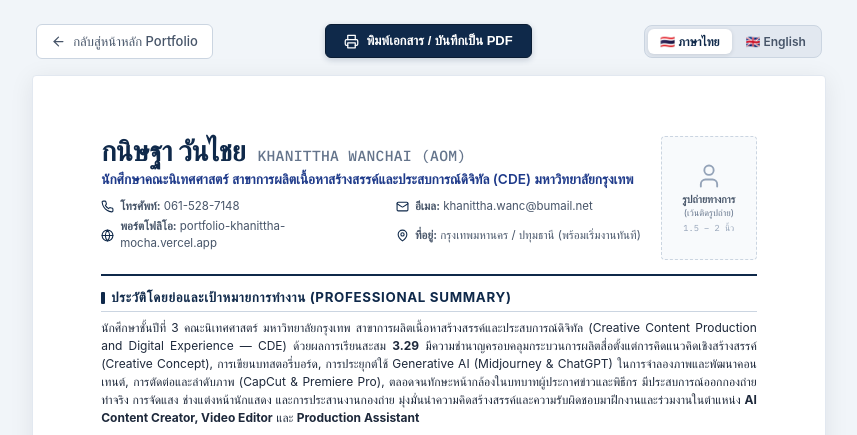
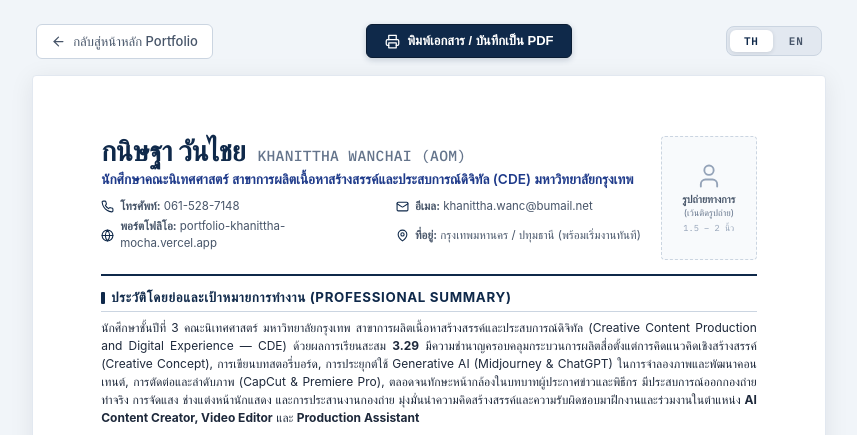
Before and after one commit to pooh23z/portfolio-khanittha, a plain HTML site: page resume.html in a window 1280 px wide. Shown: the top 435 px of the page, without its empty margins (211-1068 px from the left). Drawn offline with Linux system fonts and the light colour scheme; a web font is replaced by a local one.

Commit message:
style: replace flag emojis with minimal TH and EN language toggles

```diff
--- a/resume.html
+++ b/resume.html
@@ -88,17 +88,19 @@
     .lang-btn {
       border: none;
       background: transparent;
-      padding: 5px 12px;
+      padding: 4px 14px;
+      min-width: 42px;
       border-radius: 6px;
-      font-size: 12px;
-      font-weight: 600;
+      font-size: 11px;
+      font-weight: 700;
+      letter-spacing: .08em;
+      font-family: var(--font-mono);
       color: var(--text-muted);
       cursor: pointer;
       display: inline-flex;
       align-items: center;
-      gap: 5px;
+      justify-content: center;
       transition: all 0.2s ease;
-      font-family: inherit;
     }
     .lang-btn:hover {
       color: var(--primary);
@@ -541,8 +543,8 @@
 
     <!-- Language Selector Pill -->
     <div class="lang-switch" role="group" aria-label="เลือกภาษา / Choose Language">
-      <button type="button" class="lang-btn active" data-lang="th" id="btnTh">🇹🇭 ภาษาไทย</button>
-      <button type="button" class="lang-btn" data-lang="en" id="btnEn">🇬🇧 English</button>
+      <button type="button" class="lang-btn active" data-lang="th" id="btnTh">TH</button>
+      <button type="button" class="lang-btn" data-lang="en" id="btnEn">EN</button>
     </div>
   </aside>
 
--- a/styles.css
+++ b/styles.css
@@ -136,7 +136,7 @@ section { position: relative; scroll-margin-top: 135px; }
 .mobile-lang-row { display: flex; gap: 10px; margin-bottom: 24px; padding-bottom: 16px; border-bottom: 1px dashed var(--line-strong); }
 .m-lang-btn {
   flex: 1; padding: 10px 14px; border-radius: 12px; border: 1px solid var(--line-strong);
-  background: var(--surface); color: var(--mute); font-family: var(--f-body); font-size: 14px; font-weight: 600;
+  background: var(--surface); color: var(--mute); font-family: var(--f-mono); font-size: 13px; font-weight: 700; letter-spacing: .08em;
   cursor: pointer; transition: all .25s ease; text-align: center;
 }
 .m-lang-btn.active { background: var(--grad); color: #fff; border-color: transparent; box-shadow: 0 6px 18px -4px rgba(255, 61, 127, .5); }
```
Also changed, not shown: index.html (+2 -2 lines).
